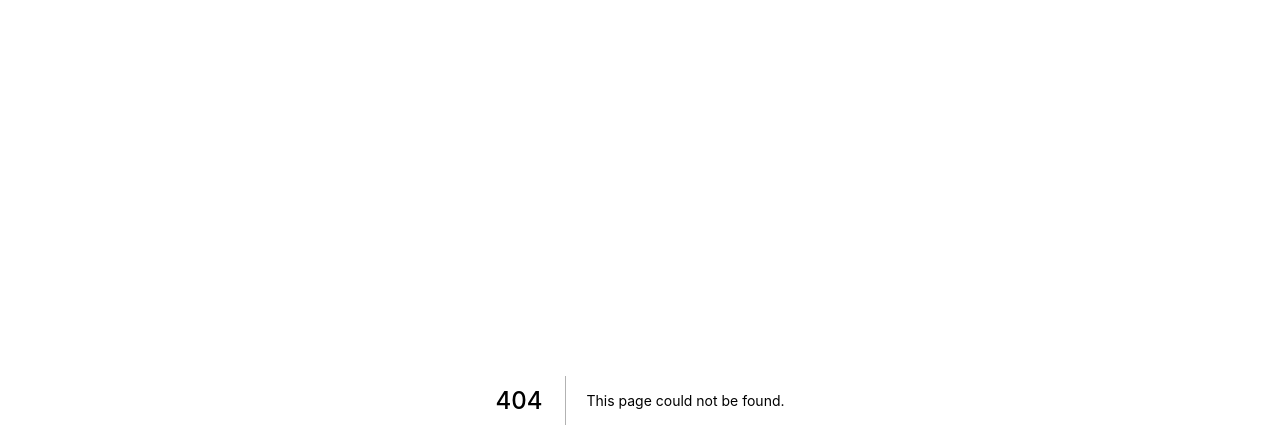
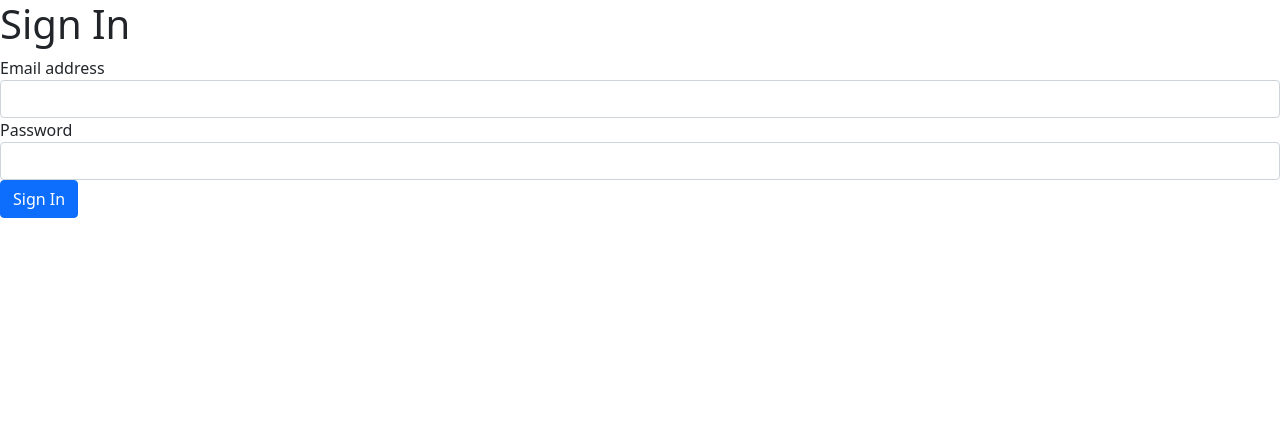
Before and after one commit to netraluis/microservicesTest, a Next.js app in the folder client/: page /auth/signin in a window 1280 px wide. Before the commit this address had no page. Shown: the top 448 px of the page. Built offline with nearby package versions, Linux system fonts and the light colour scheme.

Commit message:
sign in page

```diff
--- /dev/null
+++ b/client/pages/auth/signin.js
@@ -0,0 +1,40 @@
+import { useState } from 'react';
+import useRequest from '../../hooks/user-request';
+import Router from 'next/router';
+
+const Signin = () => {
+  const [email, setEmail] = useState('');
+  const [password, setPassword] = useState('');
+  const { doRequest, errors } = useRequest({
+    url: '/api/users/signin',
+    method:'post',
+    body: {
+      email, password
+    },
+    onSuccess: () => Router.push('/')
+  })
+
+  const onSubmit = async(event) => {
+    event.preventDefault();
+
+    await doRequest();
+  }
+
+  return (
+    <form onSubmit={onSubmit}>
+      <h1>Sign In</h1>
+      <div className='form-group'>
+        <label>Email address</label>
+        <input value={email} onChange={e=> setEmail(e.target.value)} className="form-control"/>
+      </div>
+      <div className='form-group'>
+        <label>Password</label>
+        <input value={password} onChange={e=> setPassword(e.target.value)} type='password'className="form-control"/>
+      </div>
+      {errors}
+      <button className='btn btn-primary'>Sign In</button>
+    </form>
+  );
+};
+
+export default Signin;
```
